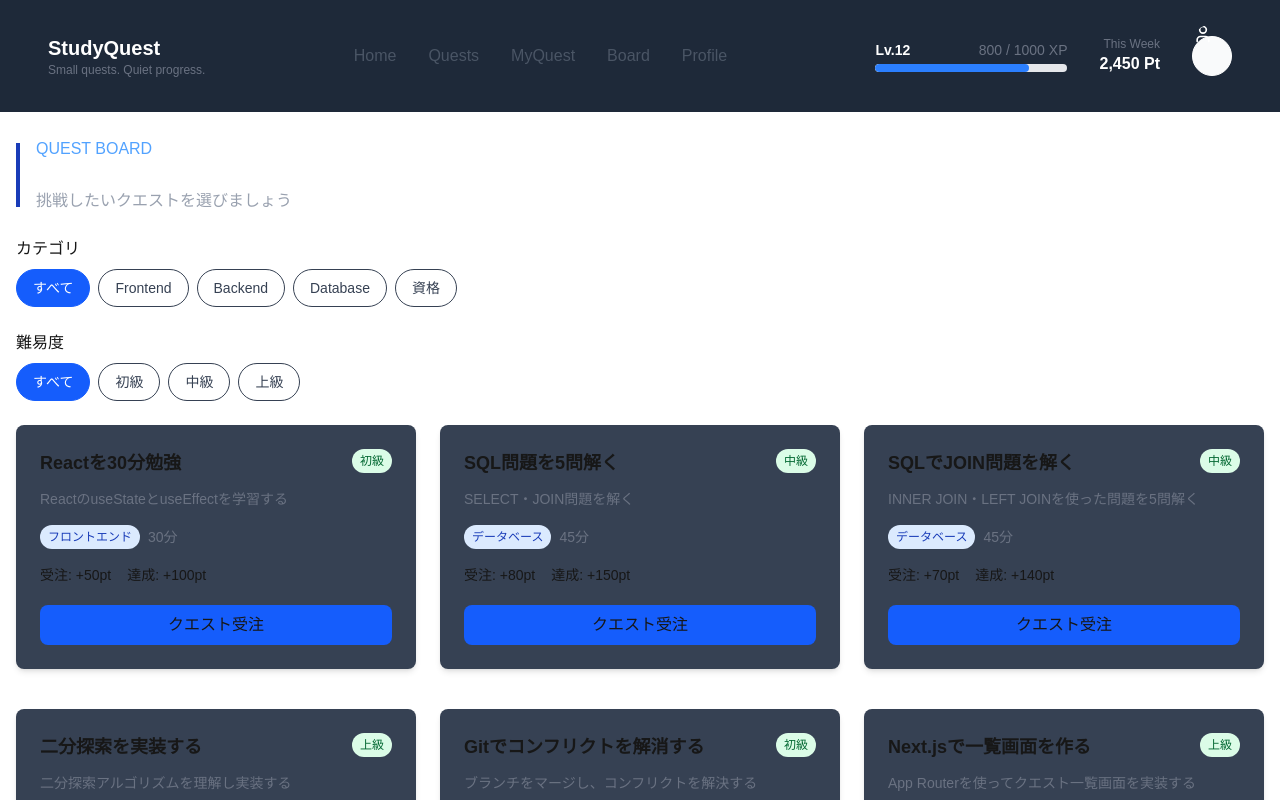
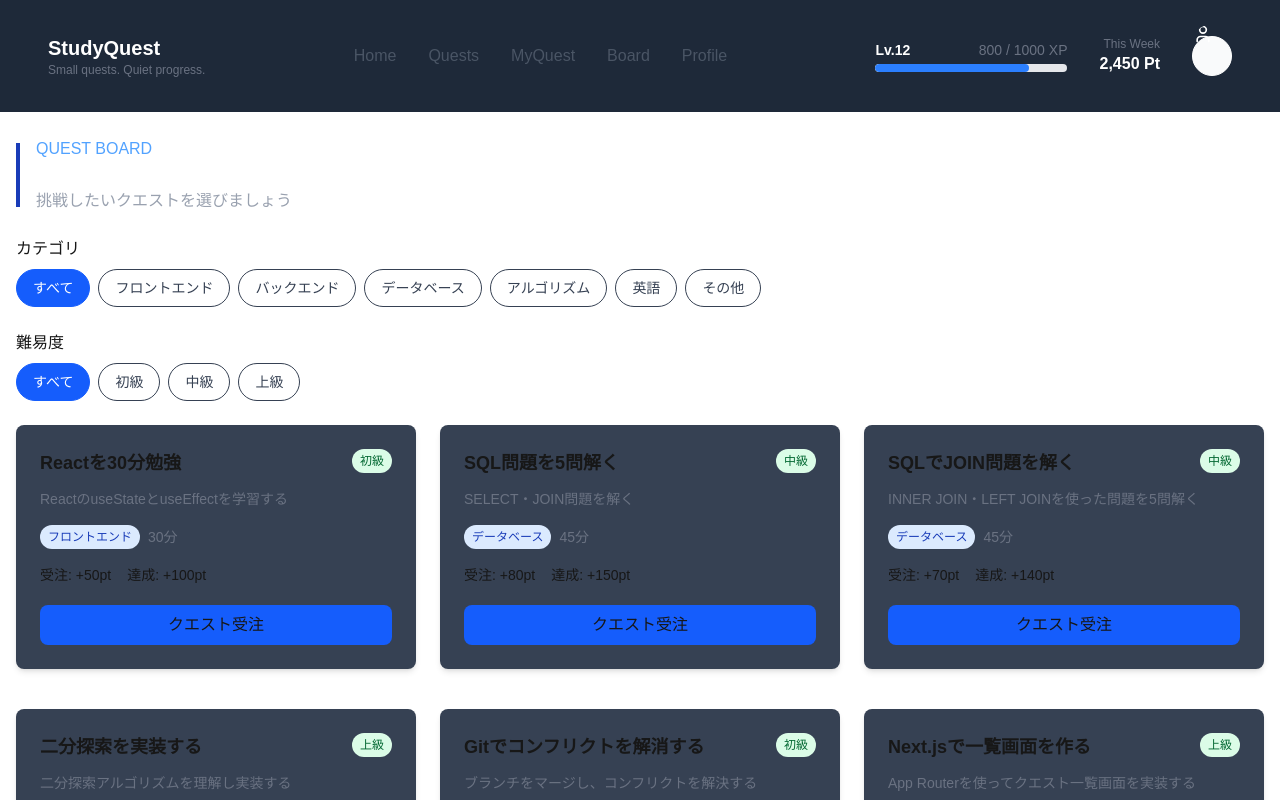
Before and after one commit to IP-GACHI-UT/StudyQuest, a Next.js app in the folder apps/web/: page /quests in a window 1280 px wide. Shown: the top 800 px of the page. Built offline with nearby package versions, Linux system fonts and the light colour scheme.

Commit message:
refactor: カテゴリと難易度を定数に変更

```diff
--- a/apps/web/src/app/page.tsx
+++ b/apps/web/src/app/page.tsx
@@ -34,9 +34,9 @@ export default function Home() {
       />
       <RecommendedQuestCard
         title="公式ドキュメントを10分読む"
-        difficulty="Easy"
+        difficulty="初級"
         description="お気に入りのライブラリやフレームワークの公式ドキュメントを読んで理解を深めましょう"
-        category="プログラミング"
+        category="アルゴリズム"
         duration="10分"
         acceptPoint={10}
         clearPoint={20}
@@ -44,7 +44,7 @@ export default function Home() {
       />
       <RecommendedQuestCard
         title="英単語を10個覚える"
-        difficulty="Easy"
+        difficulty="初級"
         description="毎日10個の新しい英単語を学び、記憶に定着させましょう"
         category="英語"
         duration="10分"
--- a/apps/web/src/components/cards/RecommendedQuestCard.tsx
+++ b/apps/web/src/components/cards/RecommendedQuestCard.tsx
@@ -2,12 +2,14 @@
 
 import { Card } from '@/components/common/Card';
 import { Tag } from '@/components/common/Tag';
+import type { Category } from "@/constants/quest/category";
+import type { Difficulty } from "@/constants/quest/difficulty";
 
 type RecommendedQuestCardProps = {
   title: string;
-  difficulty: string;
+  difficulty: Difficulty;
   description: string;
-  category: string;
+  category: Category;
   duration: string;
   acceptPoint: number;
   clearPoint: number;
--- a/apps/web/src/components/quests/QuestList.tsx
+++ b/apps/web/src/components/quests/QuestList.tsx
@@ -3,8 +3,11 @@
 import { useMemo, useState } from "react";
 import { FilterButton } from "@/components/common/FilterButton";
 import { RecommendedQuestCard } from '@/components/cards/RecommendedQuestCard';
+import type { Quest } from "@/types/quest";
+import { CATEGORIES, Category } from "@/constants/quest/category";
+import { DIFFICULTIES, Difficulty } from "@/constants/quest/difficulty";
 
-const quests = [
+const quests: Quest[] = [
   {
     id: 1,
     title: "Reactを30分勉強",
@@ -67,50 +70,41 @@ const quests = [
   },
 ];
 
-const categories = [
-  "すべて",
-  "Frontend",
-  "Backend",
-  "Database",
-  "資格",
-];
-
-const difficulties = [
-  "すべて",
-  "初級",
-  "中級",
-  "上級",
-];
-
 export const QuestList = () => {
-  const [category, setCategory] = useState("すべて");
-  const [difficulty, setDifficulty] = useState("すべて");
+  const categoryOptions: Array<Category | "すべて"> = ["すべて", ...CATEGORIES];
+  const difficultyOptions: Array<Difficulty | "すべて"> = ["すべて", ...DIFFICULTIES];
+  const [selectedCategory, setSelectedCategory] =
+  useState<Category | "すべて">("すべて");
+  const [selectedDifficulty, setSelectedDifficulty] =
+  useState<Difficulty | "すべて">("すべて");
 
   const filteredQuests = useMemo(() => {
     return quests.filter((quest) => {
       const categoryMatch =
-        category === "すべて" || quest.category === category;
+        selectedCategory === "すべて" ||
+        quest.category === selectedCategory;
 
       const difficultyMatch =
-        difficulty === "すべて" || quest.difficulty === difficulty;
+        selectedDifficulty === "すべて" ||
+        quest.difficulty === selectedDifficulty;
 
       return categoryMatch && difficultyMatch;
     });
-  }, [category, difficulty]);
+  }, [selectedCategory, selectedDifficulty]);
 
   return (
     <div className="space-y-6">
       <div className="space-y-2">
         <p className="font-medium">カテゴリ</p>
         <div className="flex flex-wrap gap-2">
-          {categories.map((item) => (
+          {categoryOptions.map((category) => (
             <FilterButton
-              key={item}
-              label={item}
-              active={category === item}
-              onClick={() => setCategory(item)}
+              key={category}
+              label={category}
+              active={selectedCategory === category}
+              onClick={() => setSelectedCategory(category)}
             />
-          ))}
+        ))}
         </div>
       </div>
 
@@ -118,12 +112,12 @@ export const QuestList = () => {
         <p className="font-medium">難易度</p>
 
         <div className="flex flex-wrap gap-2">
-          {difficulties.map((item) => (
+          {difficultyOptions.map((difficulty) => (
             <FilterButton
-              key={item}
-              label={item}
-              active={difficulty === item}
-              onClick={() => setDifficulty(item)}
+              key={difficulty}
+              label={difficulty}
+              active={selectedDifficulty === difficulty}
+              onClick={() => setSelectedDifficulty(difficulty)}
             />
           ))}
         </div>
--- /dev/null
+++ b/apps/web/src/constants/quest/category.ts
@@ -0,0 +1,10 @@
+export const CATEGORIES = [
+  "フロントエンド",
+  "バックエンド",
+  "データベース",
+  "アルゴリズム",
+  "英語",
+  "その他",
+] as const;
+
+export type Category = (typeof CATEGORIES)[number];
--- /dev/null
+++ b/apps/web/src/constants/quest/difficulty.ts
@@ -0,0 +1,7 @@
+export const DIFFICULTIES = [
+  "初級",
+  "中級",
+  "上級",
+] as const;
+
+export type Difficulty = (typeof DIFFICULTIES)[number];
--- /dev/null
+++ b/apps/web/src/types/quest.ts
@@ -0,0 +1,13 @@
+import type { Category } from "@/constants/quest/category";
+import type { Difficulty } from "@/constants/quest/difficulty";
+
+export type Quest = {
+  id: number;
+  title: string;
+  difficulty: Difficulty;
+  description: string;
+  category: Category;
+  duration: string;
+  acceptPoint: number;
+  clearPoint: number;
+};
```
